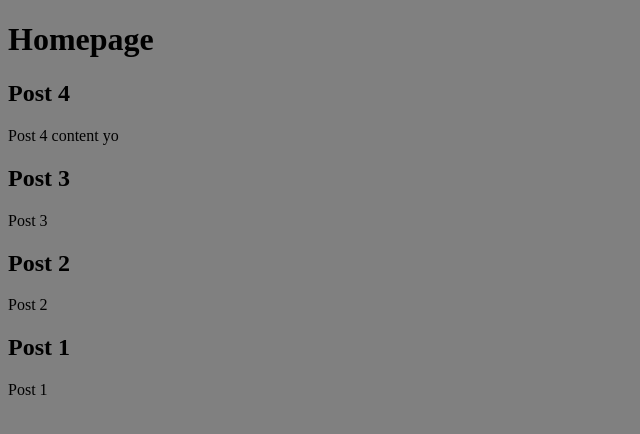
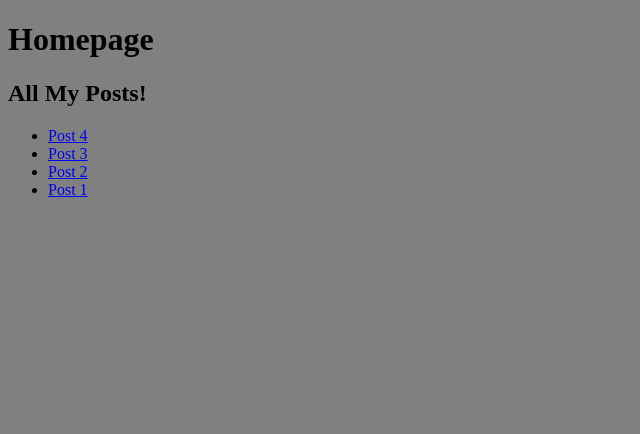
Before and after one commit to jeking123/www.thinkingdesign.studio, a Jekyll site: the page built from index.md, in a window 1280 px wide. Shown: the top 434 px of the page, without its empty margins (0-640 px from the left). Built offline with Jekyll 4.4.1, drawn with Linux system fonts in a browser that asks for light colours.

Commit message:
Update home.html

```diff
--- a/_layouts/home.html
+++ b/_layouts/home.html
@@ -5,11 +5,14 @@ layout: default
 <h1>Homepage</h1>
 
 {{ content }}
+<h2> All My Posts! </h2>
 
+<ul>
 {%- for post in site.posts -%}
 
-<h2>{{ post.title }}</h2>
-
-<p>{{ post.content }}</p>
+  <li>
+    <a href="{{post.url}}">{{ post.title }}</a>
+  </li>
 
 {%- endfor -%}
+</ul>
```
